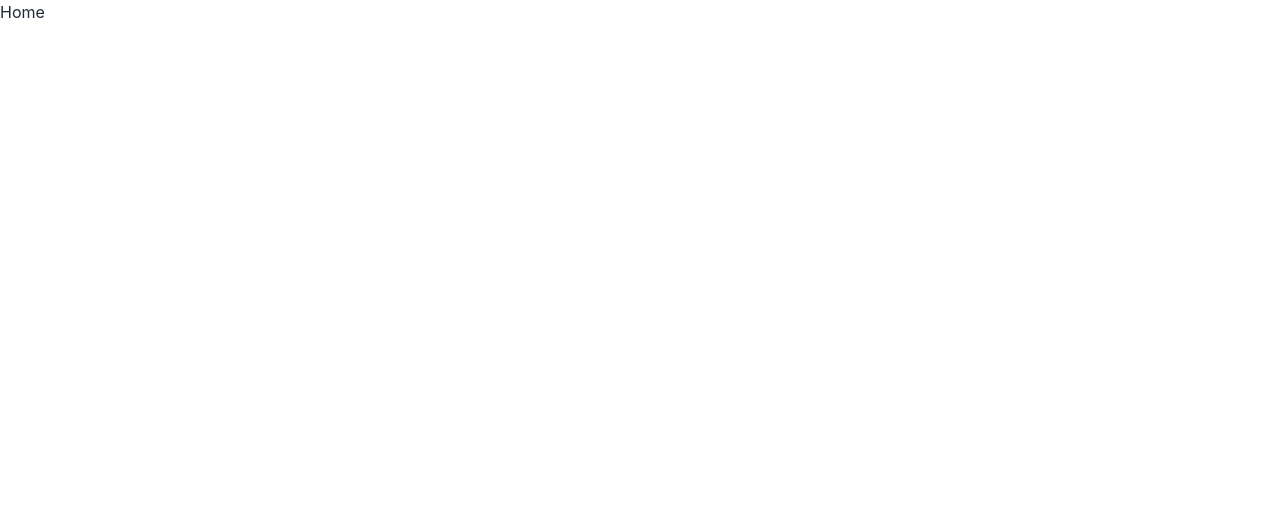
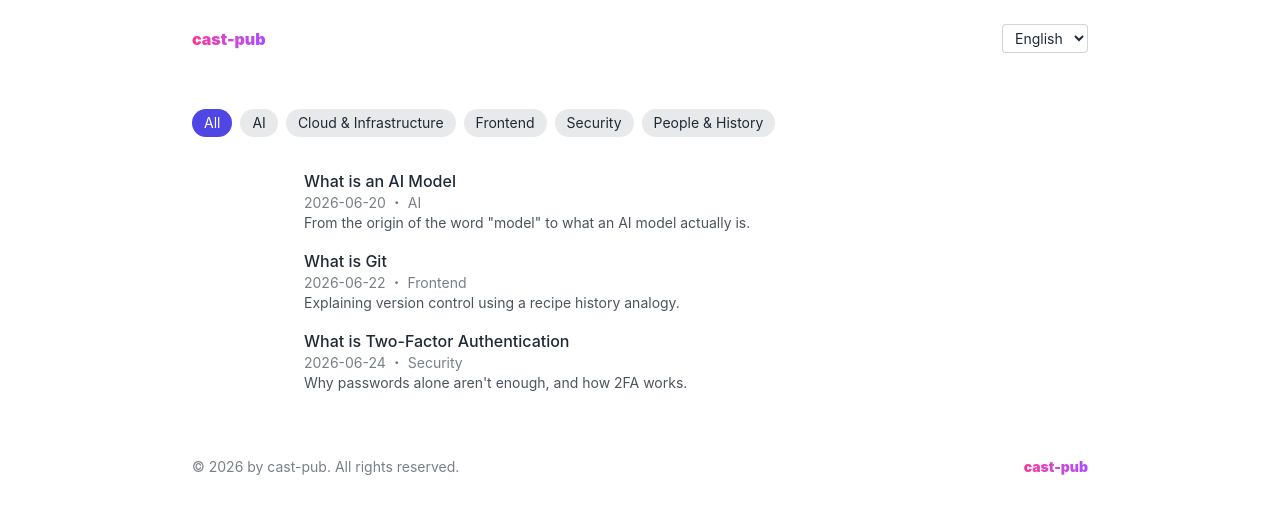
Before and after one commit to kkoisland/cast-pub, a React (Vite) app: page / in a window 1280 px wide. Shown: the top 514 px of the page. Built offline with nearby package versions, Linux system fonts and the light colour scheme.

Commit message:
feat: add article detail page with header, footer, and language switching

```diff
--- a/src/App.tsx
+++ b/src/App.tsx
@@ -1,19 +1,30 @@
-import { IntlProvider } from "react-intl";
-import { Route, Routes } from "react-router-dom";
-import ja from "./i18n/ja";
-import en from "./i18n/en";
+import { Outlet, Route, Routes } from "react-router-dom";
+import Footer from "./components/Footer";
+import Header from "./components/Header";
+import { IntlProvider } from "./i18n";
+import ArticleDetail from "./pages/ArticleDetail";
 import ArticleList from "./pages/ArticleList";
 
-const locale = navigator.language.startsWith("ja") ? "ja" : "en";
-const messages = locale === "ja" ? ja : en;
+const Layout = () => {
+	return (
+		<>
+			<Header />
+			<Outlet />
+			<Footer />
+		</>
+	);
+};
 
 const App = () => {
 	return (
-		<IntlProvider locale={locale} messages={messages}>
+		<IntlProvider>
 			<Routes>
-				<Route path="/" element={<div>Home</div>} />
-				<Route path="/about" element={<div>About</div>} />
-				<Route path="/articles" element={<ArticleList />} />
+				<Route element={<Layout />}>
+					<Route path="/" element={<ArticleList />} />
+					<Route path="/about" element={<div>About</div>} />
+					<Route path="/articles/:id" element={<ArticleDetail />} />
+					<Route path="/articles/:id/:lang" element={<ArticleDetail />} />
+				</Route>
 			</Routes>
 		</IntlProvider>
 	);
--- /dev/null
+++ b/src/components/Footer.tsx
@@ -0,0 +1,17 @@
+import { useIntl } from "react-intl";
+import SiteName from "./SiteName";
+
+const Footer = () => {
+	const intl = useIntl();
+
+	return (
+		<footer className="px-4 py-6">
+			<div className="mx-auto flex max-w-4xl items-center justify-between text-sm text-foreground/60">
+				<span>{intl.formatMessage({ id: "footer.copyright" })}</span>
+				<SiteName />
+			</div>
+		</footer>
+	);
+};
+
+export default Footer;
--- /dev/null
+++ b/src/components/Header.tsx
@@ -0,0 +1,33 @@
+import { useLocaleContext } from "../i18n";
+import type { Locale } from "../i18n";
+import SiteName from "./SiteName";
+
+const LOCALES: { code: Locale; label: string }[] = [
+	{ code: "ja", label: "日本語" },
+	{ code: "en", label: "English" },
+];
+
+const Header = () => {
+	const { locale, setLocale } = useLocaleContext();
+
+	return (
+		<header className="px-4 py-6">
+			<div className="mx-auto flex max-w-4xl items-center justify-between">
+				<SiteName />
+				<select
+					value={locale}
+					onChange={(e) => setLocale(e.target.value as Locale)}
+					className="rounded border border-foreground/20 bg-background px-2 py-1 text-sm"
+				>
+					{LOCALES.map((l) => (
+						<option key={l.code} value={l.code}>
+							{l.label}
+						</option>
+					))}
+				</select>
+			</div>
+		</header>
+	);
+};
+
+export default Header;
--- /dev/null
+++ b/src/components/SiteName.tsx
@@ -0,0 +1,14 @@
+import { Link } from "react-router-dom";
+
+const SiteName = () => {
+	return (
+		<Link
+			to="/"
+			className="inline-block bg-gradient-to-r from-pink-500 to-purple-500 bg-clip-text font-black text-transparent"
+		>
+			cast-pub
+		</Link>
+	);
+};
+
+export default SiteName;
--- a/src/i18n/en.ts
+++ b/src/i18n/en.ts
@@ -3,6 +3,10 @@ const messages = {
 	"nav.about": "About",
 	"article.all": "All",
 	"article.empty": "No articles in this category yet",
+	"article.readInEnglish": "Read in English",
+	"article.readInJapanese": "Read in Japanese",
+	"article.notFound": "Article not found",
+	"footer.copyright": "© 2026 by cast-pub. All rights reserved.",
 };
 
 export default messages;
--- /dev/null
+++ b/src/i18n/index.tsx
@@ -0,0 +1,55 @@
+import { createContext, useContext, useEffect, useState } from "react";
+import { IntlProvider as ReactIntlProvider } from "react-intl";
+import type { ReactNode } from "react";
+import type { Locale } from "../types";
+import en from "./en";
+import ja from "./ja";
+
+export type { Locale } from "../types";
+
+export const SUPPORTED_LOCALES: readonly Locale[] = ["ja", "en"] as const;
+
+const messages: Record<Locale, Record<string, string>> = { ja, en };
+
+const STORAGE_KEY = "cast-pub:locale";
+
+type LocaleContextValue = {
+	locale: Locale;
+	setLocale: (locale: Locale) => void;
+};
+
+const LocaleContext = createContext<LocaleContextValue | undefined>(undefined);
+
+export const useLocaleContext = () => {
+	const context = useContext(LocaleContext);
+	if (!context) {
+		throw new Error("useLocaleContext must be used within IntlProvider");
+	}
+	return context;
+};
+
+const getInitialLocale = (): Locale => {
+	const saved = localStorage.getItem(STORAGE_KEY);
+	if (saved === "ja" || saved === "en") return saved;
+	return navigator.language.startsWith("ja") ? "ja" : "en";
+};
+
+type IntlProviderProps = {
+	children: ReactNode;
+};
+
+export const IntlProvider = ({ children }: IntlProviderProps) => {
+	const [locale, setLocale] = useState<Locale>(getInitialLocale);
+
+	useEffect(() => {
+		localStorage.setItem(STORAGE_KEY, locale);
+	}, [locale]);
+
+	return (
+		<LocaleContext.Provider value={{ locale, setLocale }}>
+			<ReactIntlProvider locale={locale} messages={messages[locale]}>
+				{children}
+			</ReactIntlProvider>
+		</LocaleContext.Provider>
+	);
+};
--- a/src/i18n/ja.ts
+++ b/src/i18n/ja.ts
@@ -3,6 +3,10 @@ const messages = {
 	"nav.about": "このブログについて",
 	"article.all": "すべて",
 	"article.empty": "このカテゴリの記事はまだありません",
+	"article.readInEnglish": "English で読む",
+	"article.readInJapanese": "日本語で読む",
+	"article.notFound": "記事が見つかりません",
+	"footer.copyright": "© 2026 by cast-pub. All rights reserved.",
 };
 
 export default messages;
--- a/src/mockArticles.ts
+++ b/src/mockArticles.ts
@@ -2,7 +2,7 @@ import type { Article } from "./types";
 
 export const mockArticles: Article[] = [
 	{
-		id: "1",
+		id: "what-is-an-ai-model",
 		category: "ai",
 		publishedAt: "2026-06-20",
 		translations: {
@@ -10,18 +10,18 @@ export const mockArticles: Article[] = [
 				title: "AIモデルとは",
 				excerpt:
 					"「モデル」という言葉の由来から、AIモデルの正体までを解説します。",
-				body: "...",
+				body: "「モデル」という言葉は、もともと統計学や物理学で使われてきた言葉で、「現実を簡略化して表した仕組み」を指します。天気予報の数式モデルや、経済の予測モデルと同じように、AIモデルも「入力に対してどう出力するか」を表現したものです。\n\nAIモデルの場合、その仕組みは大量のデータから学習されたパラメータ（数値の集まり）でできています。学習を終えたモデルは、新しい入力（文章や画像など）を受け取ると、学習時に見つけたパターンに基づいて出力を返します。「知能を持っている」わけではなく、「パターンを真似する仕組み」だと捉えると分かりやすくなります。",
 			},
 			en: {
 				title: "What is an AI Model",
 				excerpt:
 					'From the origin of the word "model" to what an AI model actually is.',
-				body: "...",
+				body: 'The word "model" originally comes from statistics and physics, where it means a simplified representation of how something works. A weather forecasting model or an economic model works the same way — it describes how an output is produced from an input. An AI model is no different.\n\nThat mechanism is made of parameters (a large set of numbers) learned from huge amounts of data. Once trained, the model takes a new input (text, an image, etc.) and produces an output based on the patterns it found during training. It\'s easier to understand if you think of it not as "having intelligence" but as "a mechanism that mimics patterns."',
 			},
 		},
 	},
 	{
-		id: "2",
+		id: "what-is-git",
 		category: "frontend",
 		publishedAt: "2026-06-22",
 		translations: {
@@ -29,29 +29,29 @@ export const mockArticles: Article[] = [
 				title: "Gitとは何か",
 				excerpt:
 					"バージョン管理の仕組みを、料理のレシピ履歴に例えて説明します。",
-				body: "...",
+				body: "Gitは「バージョン管理システム」と呼ばれるツールで、ファイルの変更履歴を記録していくものです。料理のレシピを少しずつ改良していく過程を、すべてメモに残しておくイメージに近いです。\n\n「いつ」「何を」「なぜ」変えたかを記録しておけるので、後から前のレシピに戻したい場合も簡単に戻せますし、複数人で同時に同じレシピを改良していても、誰が何を変えたかが分かります。",
 			},
 			en: {
 				title: "What is Git",
 				excerpt: "Explaining version control using a recipe history analogy.",
-				body: "...",
+				body: 'Git is a tool called a "version control system" — it records the history of changes to files over time. Think of it like keeping a note of every small improvement you make to a recipe, step by step.\n\nBecause it records what changed, when, and why, you can easily go back to an earlier version of the recipe if needed. It also lets multiple people improve the same recipe at the same time while keeping track of who changed what.',
 			},
 		},
 	},
 	{
-		id: "3",
+		id: "what-is-two-factor-authentication",
 		category: "security",
 		publishedAt: "2026-06-24",
 		translations: {
 			ja: {
 				title: "二段階認証とは",
 				excerpt: "パスワードだけでは足りない理由と、二段階認証の仕組み。",
-				body: "...",
+				body: "パスワードだけでログインを守る仕組みには限界があります。同じパスワードを他のサービスでも使っていたり、パスワードが流出してしまったりすると、知らない誰かに簡単にログインされてしまう可能性があります。\n\n二段階認証は、パスワード（知っているもの）に加えて、スマートフォンに送られるコードや認証アプリ（持っているもの）など、もう一つの確認手段を組み合わせる仕組みです。片方が漏れても、もう片方が無ければログインできないため、安全性が大きく上がります。",
 			},
 			en: {
 				title: "What is Two-Factor Authentication",
 				excerpt: "Why passwords alone aren't enough, and how 2FA works.",
-				body: "...",
+				body: "Protecting a login with just a password has its limits. If you reuse the same password across services, or if it leaks, someone else could log in without much trouble.\n\nTwo-factor authentication adds a second check on top of the password (something you know) — for example, a code sent to your phone or an authenticator app (something you have). Even if one factor is leaked, the other is still needed to log in, which makes things much safer.",
 			},
 		},
 	},
--- /dev/null
+++ b/src/pages/ArticleDetail.tsx
@@ -0,0 +1,64 @@
+import { useIntl } from "react-intl";
+import { Link, useParams } from "react-router-dom";
+import { categories } from "../categories";
+import { mockArticles } from "../mockArticles";
+import type { Locale } from "../types";
+
+const ArticleDetail = () => {
+	const intl = useIntl();
+	const { id, lang } = useParams<{ id: string; lang?: string }>();
+	const displayLocale: Locale =
+		lang === "ja" || lang === "en" ? lang : (intl.locale as Locale);
+
+	const article = mockArticles.find((a) => a.id === id);
+
+	if (!article) {
+		return (
+			<div className="mx-auto max-w-2xl px-4 py-8">
+				<p className="text-foreground/60">
+					{intl.formatMessage({ id: "article.notFound" })}
+				</p>
+			</div>
+		);
+	}
+
+	const content = article.translations[displayLocale];
+	const categoryLabel =
+		categories.find((c) => c.slug === article.category)?.label[displayLocale] ??
+		article.category;
+
+	return (
+		<div className="mx-auto max-w-2xl px-4 py-8">
+			<h1 className="text-xl font-medium">{content.title}</h1>
+			<div className="mt-1 text-sm text-foreground/60">
+				{article.publishedAt} ・ {categoryLabel}
+			</div>
+
+			<div className="mt-2">
+				{displayLocale === "ja" ? (
+					<Link
+						to={`/articles/${article.id}/en`}
+						className="text-sm hover:text-accent"
+					>
+						{intl.formatMessage({ id: "article.readInEnglish" })}
+					</Link>
+				) : (
+					<Link
+						to={`/articles/${article.id}/ja`}
+						className="text-sm hover:text-accent"
+					>
+						{intl.formatMessage({ id: "article.readInJapanese" })}
+					</Link>
+				)}
+			</div>
+
+			<div className="mt-6 space-y-4">
+				{content.body.split("\n\n").map((paragraph) => (
+					<p key={paragraph}>{paragraph}</p>
+				))}
+			</div>
+		</div>
+	);
+};
+
+export default ArticleDetail;
```
Also changed, not shown: 1 other file (tests, documents, lock files or other folders).
